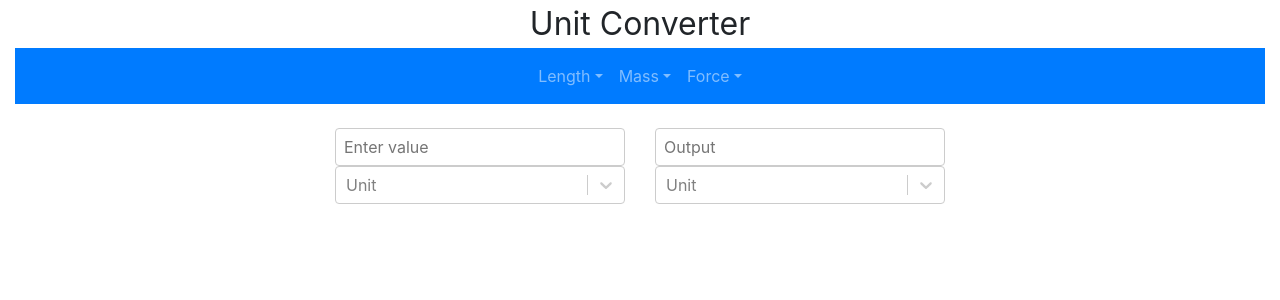
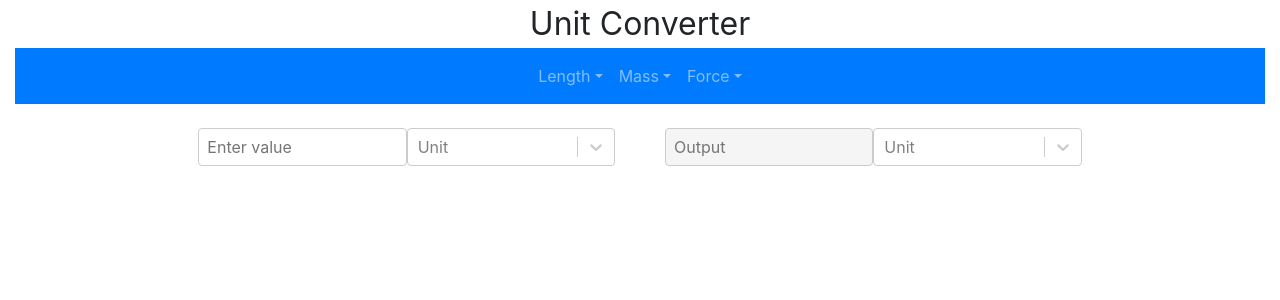
Before and after one commit to kvsuen/unit-converter-first-react-app, a React (Create React App) app: page / in a window 1280 px wide. Shown: the top 300 px of the page. Built offline with nearby package versions, Linux system fonts and the light colour scheme.

Commit message:
Moved state/handlechange to App | and styling

```diff
--- a/src/App.js
+++ b/src/App.js
@@ -4,7 +4,24 @@ import NavigationTabs from './NavigationTabs'
 import InputConversion from './InputConversion'
 import {Container, Row, Col} from 'react-bootstrap'
 
-function App() {
+class App extends React.Component {
+  state = {
+    inputUnit: null,
+    outputUnit: null,
+  };
+
+  handleChange = (selectedOption, event) => {
+    const { name } = event
+    console.log(event)
+    this.setState({ [name]: selectedOption });
+  };
+
+  handleClick = (event) => {
+    const {name, value} = event.target
+    this.setState({ [name]: value })
+  }
+
+  render () {
     return (
       <Container fluid>
         <Row style={{textAlign:"center"}}>
@@ -14,17 +31,18 @@ function App() {
         </Row>
         <Row>
           <Col>
-          <NavigationTabs />
+            <NavigationTabs handleClick={this.handleClick} />
             <br />
           </Col>
         </Row>
         <Row>
           <Col>
-          <InputConversion />
+            <InputConversion handleChange={this.handleChange} data={this.state}/>
           </Col>
         </Row>
       </Container>
     );
   }
+}
 
 export default App;
--- a/src/InputConversion.js
+++ b/src/InputConversion.js
@@ -15,51 +15,62 @@ const options = [
   { value: 'pound-force [lbf]', label: 'Pound-force [lbf]' },
 ];
 
+// const customStyles = {
+//   container: () => ({
+//     display: "inline-block",
+//     width: "100%"
+//   }),
+// }
+
 class InputConversion extends React.Component {
-  state = {
-    inputUnit: null,
-    outputUnit: null,
-  };
-
-  handleChange = (selectedOption, event) => {
-    const { name } = event
-    console.log(event)
-    this.setState({ [name]: selectedOption });
-  };
 
   render() {
-    const { inputUnit } = this.state;
-    const { outputUnit } = this.state;
+    const { inputUnit } = this.props;
+    const { outputUnit } = this.props;
 
     return (
-      <Row style={{textAlign:"center"}}>
+      <Row noGutters>
         <Col>
         </Col>
         <Col>
         </Col>
-        <Col xs={12} sm={4} lg={3}>
+        <Col xs={12} lg={2}>
           <input
+            type="text"
             className="inputs"
             placeholder="Enter value"
           />
+        </Col>
+        <Col xs={12} lg={2}>
           <Select
             name="inputUnit"
             value={inputUnit}
-            onChange={this.handleChange}
+            onChange={this.props.handleChange}
             options={options}
             placeholder="Unit"
           />
         </Col>
-        <Col xs={12} sm={4} lg={3}>
+        <Col
+          xs={12}
+          style={{
+            msFlex: "0 0 50px",
+            flex: "0 0 50px",
+          }}>
+        </Col>
+        <Col xs={12} lg={2}>
           <input
+            type="text"
             className="inputs"
             placeholder="Output"
-            readonly="readonly"
+            readOnly="readOnly"
+            style={{backgroundColor: "rgb(245, 245, 245)"}}
           />
+        </Col>
+        <Col xs={12} lg={2}>
           <Select
             name="outputUnit"
             value={outputUnit}
-            onChange={this.handleChange}
+            onChange={this.props.handleChange}
             options={options}
             placeholder="Unit"
           />
```
Lines whose indentation alone changed are shown as unchanged.
